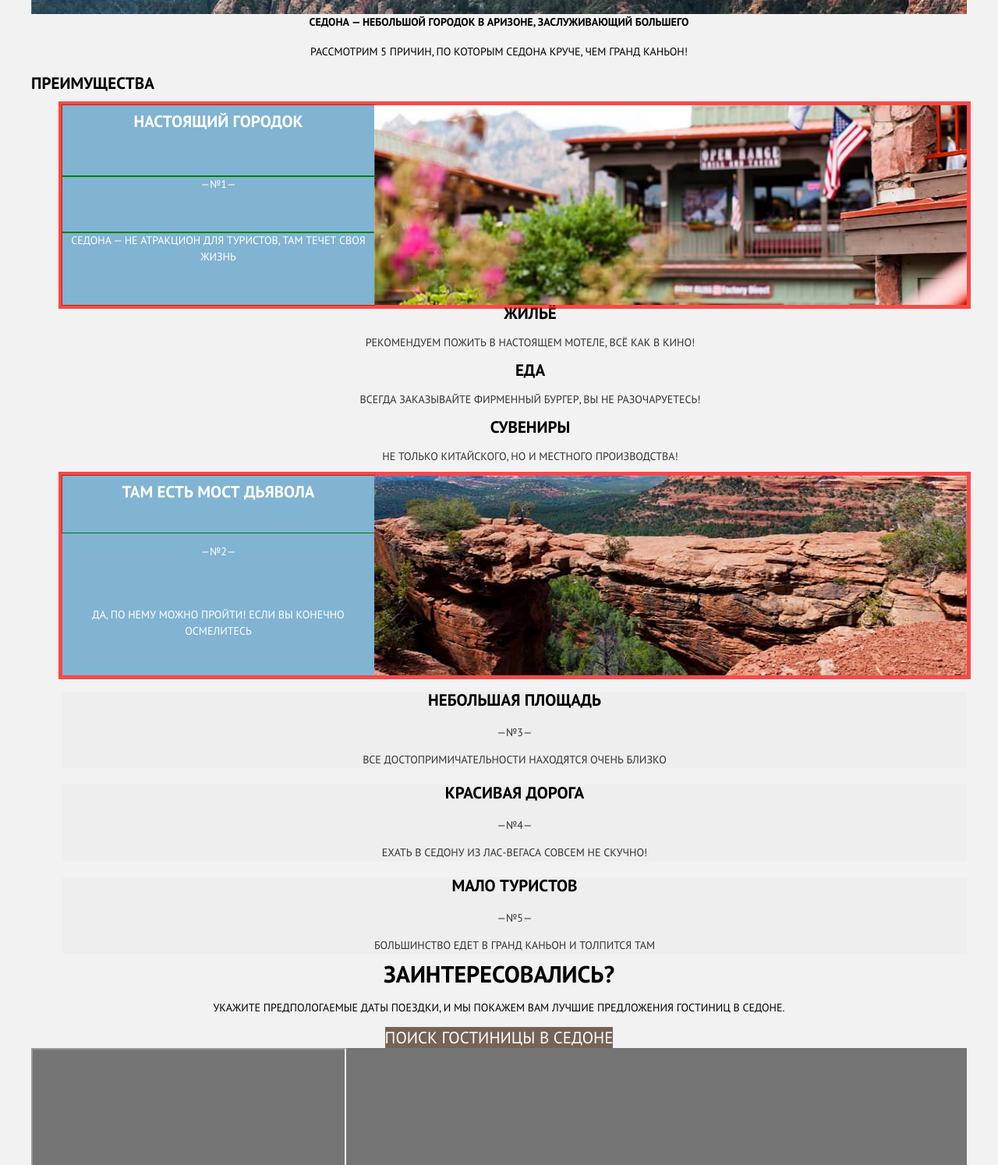
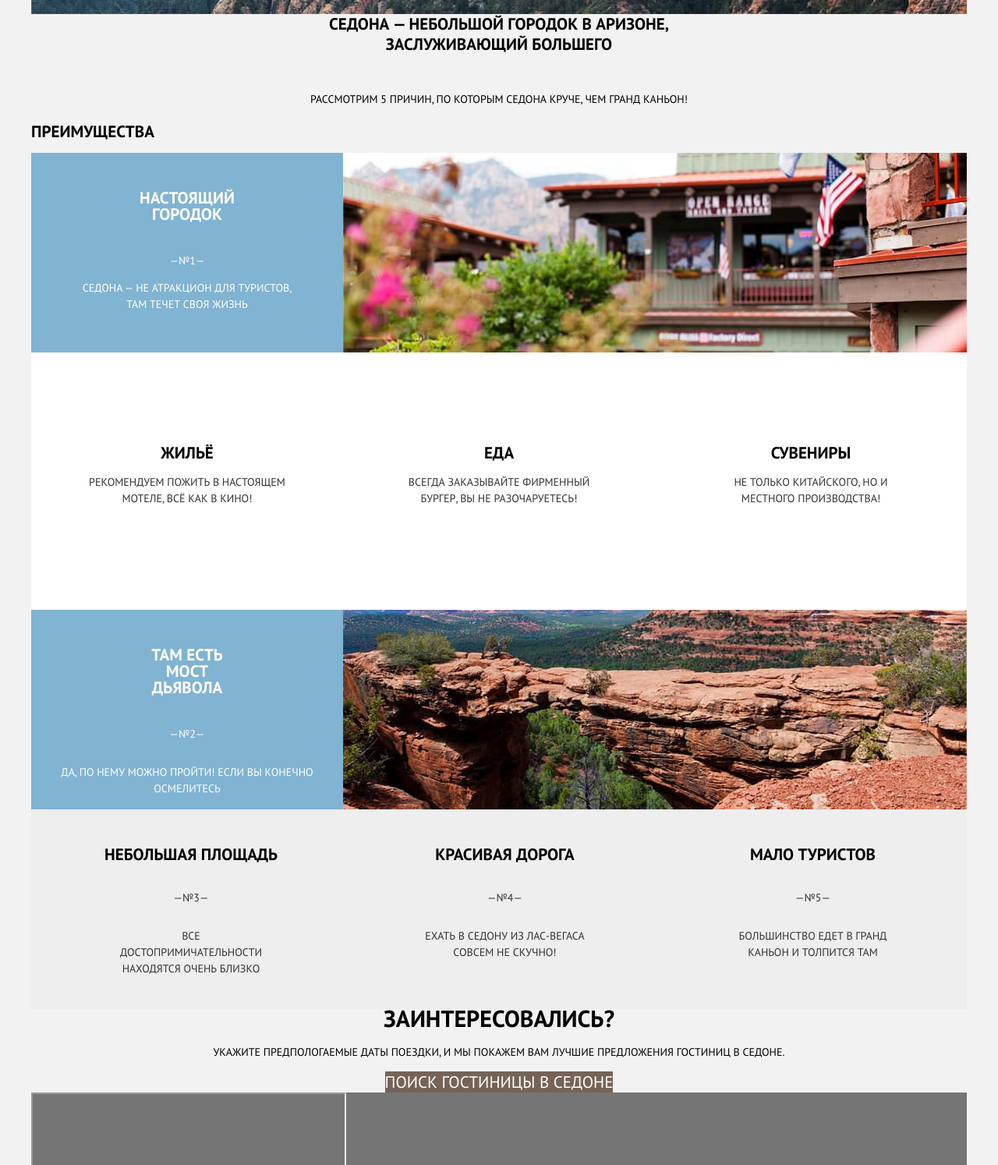
Before and after one commit to vanplace/1445237-sedona-29, a plain HTML site: page index.html in a window 1280 px wide. Shown: the part 580-2074 px from the top of the page at 78% size. Drawn offline with Linux system fonts and the light colour scheme; files that its build step writes are made by us from their sources; grey boxes are pictures that could not be loaded.

Commit message:
флексы для главной

```diff
--- a/css/style.css
+++ b/css/style.css
@@ -95,7 +95,7 @@ img {
 .container {
     width: 1200px;
     margin: 0 auto;
-    padding: 0 40px;
+     padding: 0 40px;
 }
                 /*Logo*/
  .nav-main-logo {
@@ -122,16 +122,27 @@ background-color: var(--white);
                 /*descrition*/
 
 .description {
+    display:flex;
+    flex-direction: column;
     text-align: center;
+    justify-content: center;
 }
-.discription b {
+.description b {
+    margin: 0 auto;
+    width:470px;
+    height: 80px;
     font-size:21px;
     line-height:26px;
     font-weight: bold;
+
+    padding-bottom: 16.5px;
 }
 .description p {
+    width: 519px;
+    margin: 0 auto;
     font-size:14px;
     line-height:26px;
+
 }
 .features-list,
 .features-under-list {
@@ -144,48 +155,61 @@ background-color: var(--white);
     background-color:var(--gray);
 }
 /* features*/
-.blue {
-display: grid;
-grid-template-columns: 400px auto;
-grid-template-rows: auto auto auto;
-grid-template-areas:
-"city img"
-"number img"
-"text img";
-outline: 5px solid rgba(255, 0, 0, 0.7);
-max-height: 256px;
+
+
+.features-list {
+    display: flex;
+    padding: 0 0;
+    margin: 0 0;
+    flex-direction: column;
+
 }
+                    /*Смена местами картинок*/
+.left-picture {
+order:1;
+}
+.right-feature {
+    order: 2;
+}
+                    /*продолжение остального*/
+.features-item,
+.features-item1 {
+    display: flex;
+    justify-content: stretch;
 
-.blue h3 {
-    grid-area: city;
-    padding: 10px;
-    margin:0;
+}
+.flex-feature {
+    display: flex;
+    flex-direction: column;
+    width: 400px;
 
-    outline:1px solid green;
+
 }
-.second {
-    grid-area: number;
-    margin: 0;
-    outline:1px solid green;
+.flex-feature-img {
+
+    height:256px ;
+    width: 800px;
+}
+.flex-feature h3 {
+    width: 122px;
+    margin: 0 auto;
+    padding-top: 47px;
+    padding-bottom: 25px;
 }
 .third {
-    grid-area: text;
-    margin: 0;
-
-    outline:1px solid green;
+    width: 297px;
+    margin: 0 auto;
 }
-.blue img {
-    grid-area: img;
-    margin: 0;
-}
-.features-item h3 {
+.features-item h3,
+.features-item1 h3 {
     font-size: 21px;
     line-height: 21px;
     text-align:center;
     font-weight:bold;
     color:var(--white);
 }
-.features-item p {
+.features-item p,
+.features-item1 p {
     font-size: 14px;
     line-height: 21px;
     text-align:center;
@@ -199,18 +223,29 @@ max-height: 256px;
 
 .gray h3 {
     color: var(--black-text);
+    padding-top: 26px;
 }
             /* Under list */
 .features-under-list {
+    display: flex;
+    height: 330px;  /* с учетом расстояние для иконок*/
+    justify-content: space-around;
+    align-items: center;
     text-align: center;
+    margin:0 0;
+    padding: 0 0;
+    background-color: var(--white);
+
 }
 .features-under-list-item b {
     font-size: 21px;
     line-height: 21px;
     font-weight: bold;
     color: var(--black-text);
+
 }
 .features-under-list-item p {
+    width: 254px;
     font-size: 14px;
     line-height: 21px;
     text-align: center;
@@ -221,6 +256,31 @@ max-height: 256px;
     line-height: 21px;
     color: var(--light-black);
 }
+    /* gray feature (последний блок преимуществ)*/
+.gray-feature {
+    display: flex;
+    justify-content: space-around;
+    margin:0 0;
+    padding: 0 0;
+    background-color: var(--gray);
+    }
+.gray-feature li {
+    height: 256px;
+
+    align-items: center;
+}
+.gray {
+    display: flex;
+    flex-direction: column;
+    margin:0 0;
+    padding: 0 0;
+
+}
+.gray p:nth-child(3) {
+    width: 207px;
+    padding-bottom: 26px;
+}
+
             /* interested */
 .interested {
     text-align: center;
--- a/index.html
+++ b/index.html
@@ -44,11 +44,15 @@
         <section class="features">
           <h2>Преимущества</h2>
           <ul class="features-list">
-            <li class="features-item blue">
+            <li class="features-item1 blue">
+              <div class="flex-feature">
                 <h3>Настоящий городок</h3>
                 <p class="second">&#8212;№1&#8212;</p>
                 <p class="third">Седона &#8212;  не атракцион для туристов, там течет своя жизнь</p>
+             </div>
+              <div class="flex-feature-img">
                 <img src="img/city.jpg" height="800" width="256" alt="картинка городка">
+              </div>
               </li>
               <ul class="features-under-list">
                 <li class="features-under-list-item house">
@@ -65,11 +69,18 @@
                 </li>
               </ul>
             <li class="features-item blue">
+              <div class="flex-feature">
                 <h3>Там есть мост дьявола</h3>
                 <p>&#8212;№2&#8212;</p>
                 <p>Да, по нему можно пройти! если вы конечно осмелитесь</p>
+              </div>
+              <div class="flex-feature-img left-picture">
                 <img src="img/gorge.jpg" height="800" width="256" alt="картинка ущелья">
+              </div>
               </li>
+
+            <ul class="gray-feature">
+
               <li class="features-item gray">
                 <h3>Небольшая площадь</h3>
                 <p>&#8212;№3&#8212;</p>
@@ -84,7 +95,11 @@
                 <h3>Мало туристов</h3>
                 <p>&#8212;№5&#8212;</p>
                 <p>Большинство едет в гранд каньон и толпится там</p>
+
+
               </li>
+
+            </ul>
           </ul>
         </section>
         <section class="interested">
```
Lines whose indentation alone changed are shown as unchanged.
